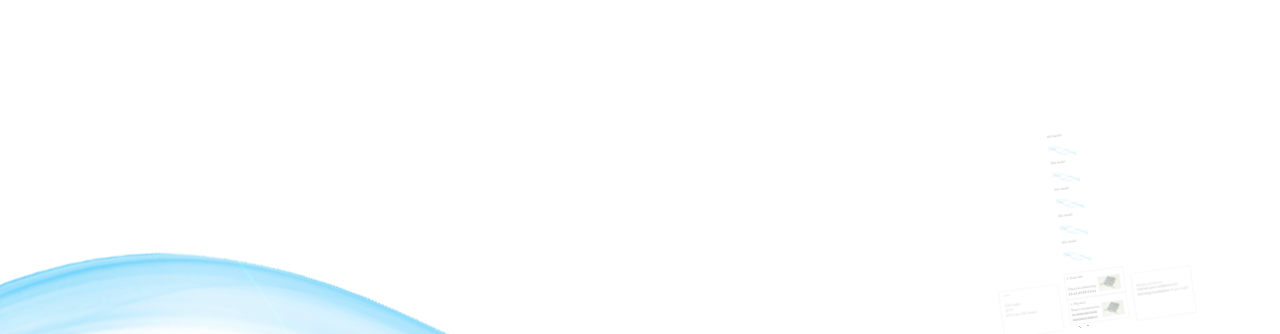
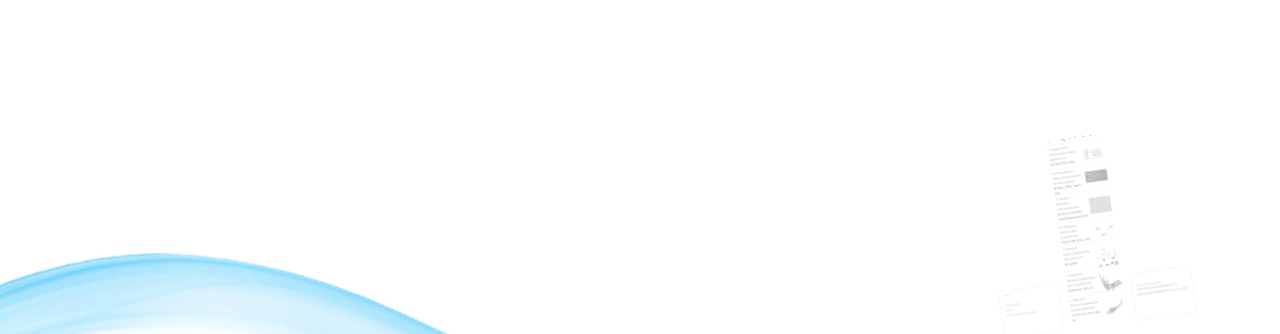
Before and after one commit to coffeine-009/InternetInside, a plain HTML site: page index.html in a window 1280 px wide. Shown: the top 334 px of the page. Drawn offline with nearby package versions, Linux system fonts and the light colour scheme; grey boxes are pictures that could not be loaded.

Commit message:
ISO model general idea.

```diff
--- a/css/impress-demo.css
+++ b/css/impress-demo.css
@@ -511,15 +511,19 @@ body     { pointer-events: none; }
 }
 
 .osi-model {
-    border: 1px solid #000;
+    border-top: 1px solid #000;
 }
 
 .osi-model>.description {
-    display: inline-block;
+    float: left;
     width: 55%;
 }
 
 .osi-model>.media {
-    display: inline-block;
+    margin-left: 60%;
     width: 40%;
 }
+
+.osi-model>h1>strong {
+    color: red;
+}
--- a/index.html
+++ b/index.html
@@ -173,93 +173,117 @@
     </div>
 
     <!-- OSI Model -->
-    <div class="step" data-x="0" data-y="-3900" rotate = "0">
-        <h1>OSI model</h1>
-        <q>
+    <div class="step osi-model" data-y="-4000" data-z = "-100" rotate = "0" data-rotate-x="65">
+        <h1><strong>O</strong>pen <strong>S</strong>ystems <strong>I</strong>nterconnection basic reference model</h1>
+    </div>
+    <div class="step osi-model" data-x="0" data-y="-3740" rotate = "0">
+        <h1>7. Application</h1>
+        <div class = "description">
+            <p>
+                Network process to application
+                <br/>
+                <strong>HTTP, FTP, DNS</strong>
+            </p>
+        </div>
+        <div class = "media">
             <figure>
-                <img src = "images/background.jpg" width = "50%" >
+                <img src = "images/7._Application.jpg" width = "100%" >
             </figure>
-        </q>
+        </div>
     </div>
-    <div class="step" data-x="0" data-y="-3500" rotate = "0">
-        <h1>OSI model</h1>
-        <q>
+    <div class="step osi-model" data-x="0" data-y="-3350" rotate = "0">
+        <h1>6. Presentation</h1>
+        <div class = "description">
+            <p>
+                Data representation and encryption
+                <br/>
+                <strong>HTML, JPEG, MP3, AVI</strong>
+            </p>
+        </div>
+        <div class = "media">
             <figure>
-                <img src = "images/background.jpg" width = "50%" >
+                <img src = "images/6._Presentation.jpg" width = "100%" >
             </figure>
-        </q>
+        </div>
     </div>
-    <div class="step" data-x="0" data-y="-3100" rotate = "0">
-        <h1>OSI model</h1>
-        <q>
+    <div class="step osi-model" data-x="0" data-y="-2960" rotate = "0">
+        <h1>5. Session</h1>
+        <div class = "description">
+            <p>
+                Interhost communication
+                <br/>
+                <strong>Sockets, session establishment(TCP)</strong>
+            </p>
+        </div>
+        <div class = "media">
             <figure>
-                <img src = "images/background.jpg" width = "50%" >
+                <img src = "images/5._Session.JPG" width = "100%" >
             </figure>
-        </q>
+        </div>
     </div>
-    <div class="step" data-x="0" data-y="-2700" rotate = "0">
-        <h1>OSI model</h1>
-        <q>
+    <div class="step osi-model" data-x="0" data-y="-2570" rotate = "0">
+        <h1>4. Transport</h1>
+        <div class = "description">
+            <p>
+                End-to-end connections
+                <br/>
+                <strong>TCP, UDP, SSL, TLS</strong>
+            </p>
+        </div>
+        <div class = "media">
             <figure>
-                <img src = "images/background.jpg" width = "50%" >
+                <img src = "images/4._Transport.gif" width = "100%" >
             </figure>
-        </q>
+        </div>
     </div>
-    <div class="step" data-x="0" data-y="-2300" rotate = "0">
-        <h1>OSI model</h1>
-        <q>
+    <div class="step osi-model" data-x="0" data-y="-2180" rotate = "0">
+        <h1>3. Network</h1>
+        <div class = "description">
+            <p>
+                Logical addressing
+                <i>192.168.0.101</i><br/>
+                <strong>IP, ICMP</strong>
+            </p>
+        </div>
+        <div class = "media">
             <figure>
-                <img src = "images/background.jpg" width = "50%" >
+                <img src = "images/3._Network.jpg" width = "100%" >
             </figure>
-        </q>
+        </div>
     </div>
     <div class="step osi-model" data-x="0" data-y="-1790" rotate = "0">
         <h1>2. Data link</h1>
         <div class = "description">
             <p>
                 Physical addressing
-                <b class="rotating">
-                    E5:43:45:EF:32:01
-                </b>
+                <i>00:15:af:d3:25:e1</i>
+                <strong>Ethernet, 802.11</strong>
             </p>
         </div>
         <div class = "media">
             <figure>
-                <img src = "images/Physical.jpeg" width = "100%" >
+                <img src = "images/2._DataLink.jpeg" width = "100%" >
             </figure>
         </div>
     </div>
+
     <div class="step osi-model" data-x="0" data-y="-1400">
         <h1>1. Physical</h1>
         <div class = "description">
             <p>
                 Binary transmission
-                <b class="rotating">
-                    01100100010100
-                    01000100100001
-                </b>
+                <i>01100100010100
+                    01000100100001</i>
+                <strong>RJ-45</strong>
             </p>
         </div>
         <div class = "media">
             <figure>
-                <img src = "images/Physical.jpeg" width = "100%" >
+                <img src = "images/1._Physical.jpg" width = "100%" >
             </figure>
         </div>
     </div>
 
-    <div
-        class = "step"
-        data-x = "0"
-        data-y = "-1165"
-        data-z = "100"
-        data-rotate-x="80"
-        data-rotate-y="0"
-    >
-        <h1>1. Physical</h1>
-        <q>
-            RJ-45
-        </q>
-    </div>
 
     <div class="step slide" data-x="1000" data-y="-1500">
         <q>Would you like to <strong>impress your audience</strong> with <strong>stunning visualization</strong> of your talk?</q>
```
Also changed, not shown: images/1._Physical.jpg (added), images/2._DataLink.jpeg (added), images/3._Network.jpg (added), images/4._Transport.gif (added), images/6._Presentation.jpg (added), images/7._Application.jpg (added), images/Physical.jpeg (deleted), 1 other file.
